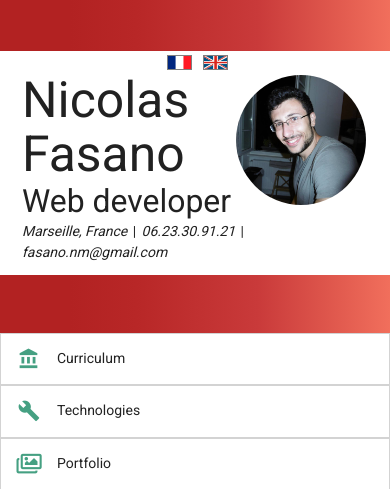
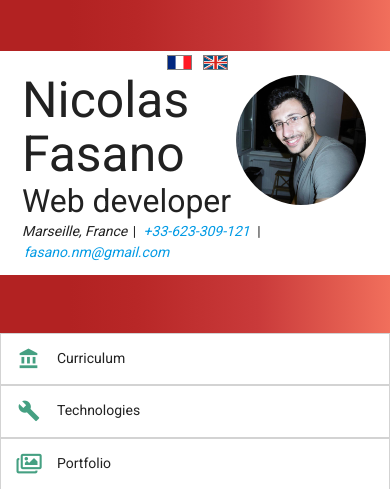
Before and after one commit to NFLorD/CV-new, a PHP site: page /templates/index.phtml?lang=1 in a window 390 px wide. Shown: the top 489 px of the page. Run offline with PHP 8.4, Linux system fonts and the light colour scheme; some libraries are stand-ins or nearby versions.

Commit message:
Add files via upload

```diff
--- a/css/style.css
+++ b/css/style.css
@@ -379,6 +379,18 @@ header > a {
     border-bottom-left-radius: 0;
   }
 
+  #technos{
+    flex-direction: column;
+  }
+
+  #technos>li+li{
+    margin: 15px auto;
+  }
+
+  #technos li ul li{
+    margin-top: 8px;
+  }
+
   footer{
     display: none;
   }
--- a/templates/index.phtml
+++ b/templates/index.phtml
@@ -29,8 +29,8 @@
                 <h2>Nicolas Fasano</h2>
                 <h4>Développeur-intégrateur web</h4>
                 <em>Marseille</em> |
-                <em>06.23.30.91.21</em> |
-                <em>fasano.nm@gmail.com</em>
+                <em><a href="tel:0623309121">06.23.30.91.21</a></em> |
+                <em><a href="mailto:fasano.nm@gmail.com">fasano.nm@gmail.com</a></em>
             </p>
             <small class="reveal">
                 <a href="index.php?lang=fr" id="fr"><img src="images/french_flag.png" alt=""></a>
@@ -120,8 +120,8 @@
                 <h2>Nicolas Fasano</h2>
                 <h4>Web developer</h4>
                 <em>Marseille, France</em> |
-                <em>06.23.30.91.21</em> |
-                <em>fasano.nm@gmail.com</em>
+                <em><a href="tel:+33623309121">+33-623-309-121</a></em> |
+                <em><a href="mailto:fasano.nm@gmail.com">fasano.nm@gmail.com</a></em>
             </p>
             <small class="reveal">
                 <a href="index.php?lang=fr" id="fr"><img src="images/french_flag.png" alt=""></a>
```
